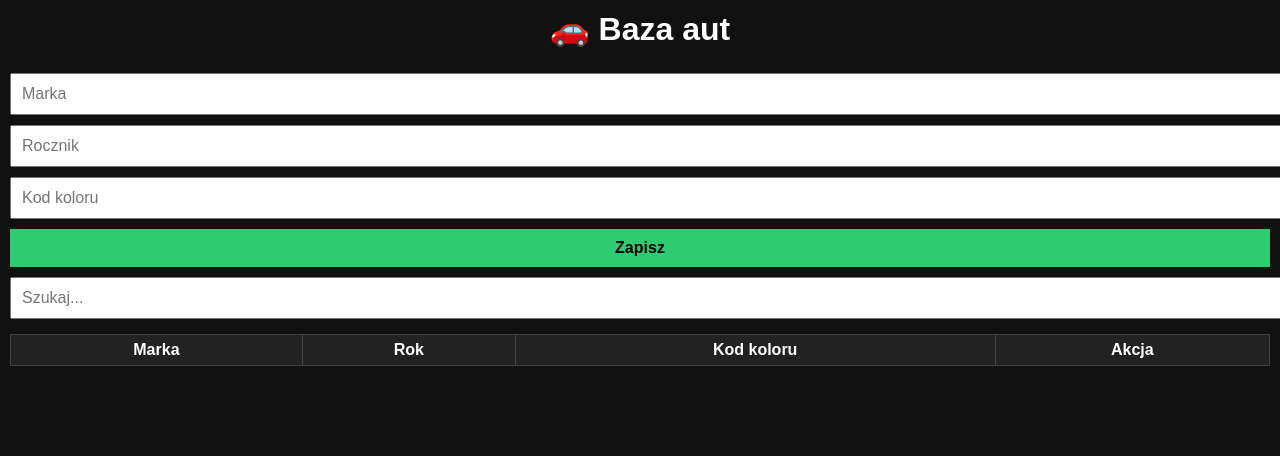
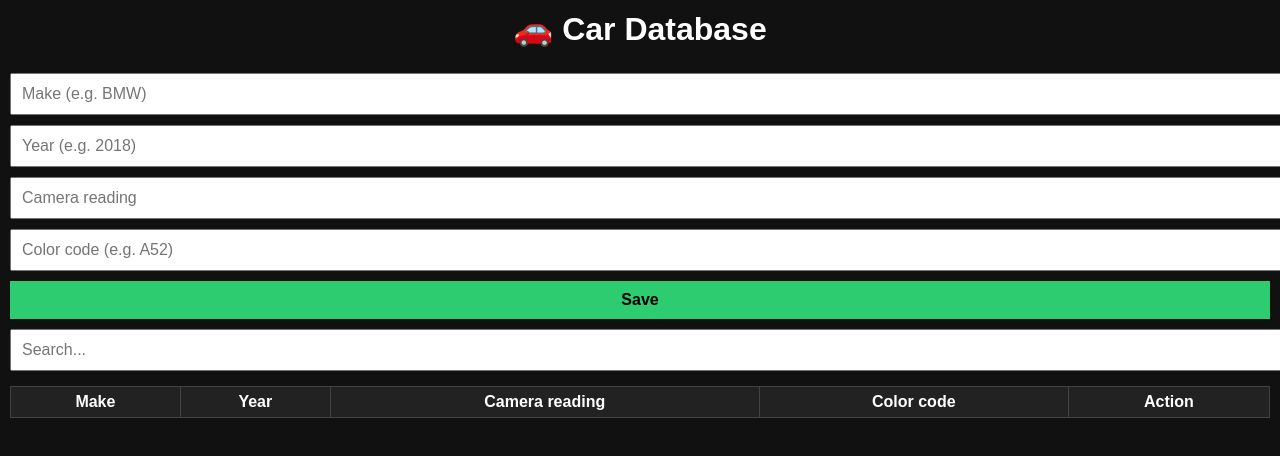
Before and after one commit to ziupa86-arch/baza-aut, a plain HTML site: page index.html in a window 1280 px wide. Drawn offline with Linux system fonts and the light colour scheme.

Commit message:
Update index.html

```diff
--- a/index.html
+++ b/index.html
@@ -1,9 +1,9 @@
 <!DOCTYPE html>
-<html lang="pl">
+<html lang="en">
 <head>
   <meta charset="UTF-8">
   <meta name="viewport" content="width=device-width, initial-scale=1">
-  <title>Baza aut – offline</title>
+  <title>Car Database – offline</title>
 
   <link rel="manifest" href="manifest.json">
   <meta name="theme-color" content="#111111">
@@ -23,24 +23,28 @@
 </head>
 <body>
 
-<h1>🚗 Baza aut</h1>
+<h1>🚗 Car Database</h1>
 
 <div class="box">
-  <input id="marka" placeholder="Marka">
-  <input id="rok" placeholder="Rocznik">
-  <input id="kolor" placeholder="Kod koloru">
 
-  <button onclick="add()">Zapisz</button>
+  <!-- 4 INPUT FIELDS -->
+  <input id="make" placeholder="Make (e.g. BMW)">
+  <input id="year" placeholder="Year (e.g. 2018)">
+  <input id="camera" placeholder="Camera reading">
+  <input id="color" placeholder="Color code (e.g. A52)">
 
-  <input id="q" placeholder="Szukaj..." oninput="render()">
+  <button onclick="add()">Save</button>
+
+  <input id="q" placeholder="Search..." oninput="render()">
 
   <table>
     <thead>
       <tr>
-        <th>Marka</th>
-        <th>Rok</th>
-        <th>Kod koloru</th>
-        <th>Akcja</th>
+        <th>Make</th>
+        <th>Year</th>
+        <th>Camera reading</th>
+        <th>Color code</th>
+        <th>Action</th>
       </tr>
     </thead>
     <tbody id="list"></tbody>
@@ -48,84 +52,89 @@
 </div>
 
 <script>
-/* ===== BAZA (BEZ VIN) ===== */
-const KEY = "baza_aut_no_vin_v1";
-
+/* ===== DATABASE ===== */
+const KEY = "car_db_4fields_v1";
 const load = () => JSON.parse(localStorage.getItem(KEY) || "[]");
 const save = d => localStorage.setItem(KEY, JSON.stringify(d));
 
-const N = v => (v || "").trim().toUpperCase();
-const T = v => (v || "").trim();
+const U = v => (v||"").trim().toUpperCase();
+const T = v => (v||"").trim();
+const uid = () => Date.now().toString(36)+Math.random().toString(36).slice(2,8);
 
-const uid = () =>
-  Date.now().toString(36) + Math.random().toString(36).slice(2,8);
+/* ===== ADD ===== */
+function add(){
+  const makeV   = U(makeI.value);
+  const yearV   = T(yearI.value);
+  const camV    = T(cameraI.value);
+  const colorV  = U(colorI.value);
 
-/* ===== DODAJ ===== */
-function add(){
-  const marka = N(markaI.value);
-  const rok   = T(rokI.value);
-  const kolor = N(kolorI.value);
-
-  if(!marka || !rok || !kolor){
-    alert("Uzupełnij wszystkie pola");
+  if(!makeV || !yearV || !camV || !colorV){
+    alert("Please fill in all 4 fields");
     return;
   }
 
   const d = load();
-  d.unshift({ id: uid(), marka, rok, kolor });
+  d.unshift({
+    id: uid(),
+    make: makeV,
+    year: yearV,
+    camera: camV,
+    color: colorV
+  });
   save(d);
 
-  markaI.value = rokI.value = kolorI.value = "";
+  makeI.value = yearI.value = cameraI.value = colorI.value = "";
   render();
 }
 
-/* ===== USUŃ ===== */
+/* ===== DELETE / EDIT ===== */
 function del(id){
-  if(!confirm("Usunąć wpis?")) return;
+  if(!confirm("Delete entry?")) return;
   save(load().filter(x => x.id !== id));
   render();
 }
 
-/* ===== EDYTUJ ===== */
 function edit(id){
   const d = load();
   const x = d.find(a => a.id === id);
   if(!x) return;
 
-  const nm = N(prompt("Marka", x.marka));
-  const nr = prompt("Rok", x.rok);
-  const nk = N(prompt("Kod koloru", x.kolor));
+  const nm = U(prompt("Make", x.make));
+  const ny = prompt("Year", x.year);
+  const nc = prompt("Camera reading", x.camera);
+  const nk = U(prompt("Color code", x.color));
 
-  if(!nm || !nr || !nk) return;
+  if(!nm || !ny || !nc || !nk) return;
 
-  Object.assign(x, { marka: nm, rok: nr.trim(), kolor: nk });
+  Object.assign(x, { make: nm, year: ny.trim(), camera: nc.trim(), color: nk });
   save(d);
   render();
 }
 
-/* ===== WYSZUKIWANIE + RENDER ===== */
+/* ===== RENDER ===== */
 function render(){
-  const q = N(qI.value);
+  const q = U(qI.value);
   list.innerHTML = "";
 
   load()
-    .filter(x => !q || `${x.marka} ${x.rok} ${x.kolor}`.includes(q))
+    .filter(x => !q || `${x.make} ${x.year} ${x.camera} ${x.color}`.includes(q))
     .forEach(x => {
       list.innerHTML += `
         <tr>
-          <td>${x.marka}</td>
-          <td>${x.rok}</td>
-          <td>${x.kolor}</td>
+          <td>${x.make}</td>
+          <td>${x.year}</td>
+          <td>${x.camera}</td>
+          <td>${x.color}</td>
           <td>
-            <button onclick="edit('${x.id}')">Edytuj</button>
-            <button class="danger" onclick="del('${x.id}')">Usuń</button>
+            <button onclick="edit('${x.id}')">Edit</button>
+            <button class="danger" onclick="del('${x.id}')">Delete</button>
           </td>
         </tr>`;
     });
 }
 
 /* ===== START ===== */
-const markaI = marka, rokI = rok, kolorI = kolor, qI = q;
+const makeI = make, yearI = year, cameraI = camera, colorI = color, qI = q;
 render();
 
 /* ===== OFFLINE ===== */
```
